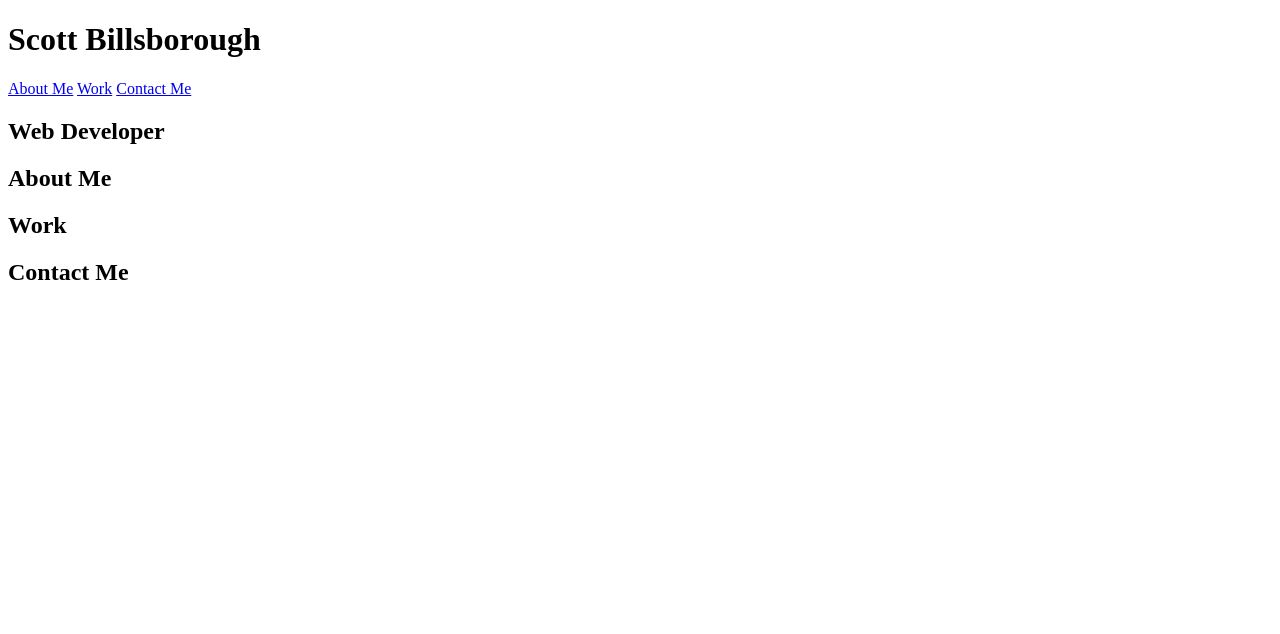
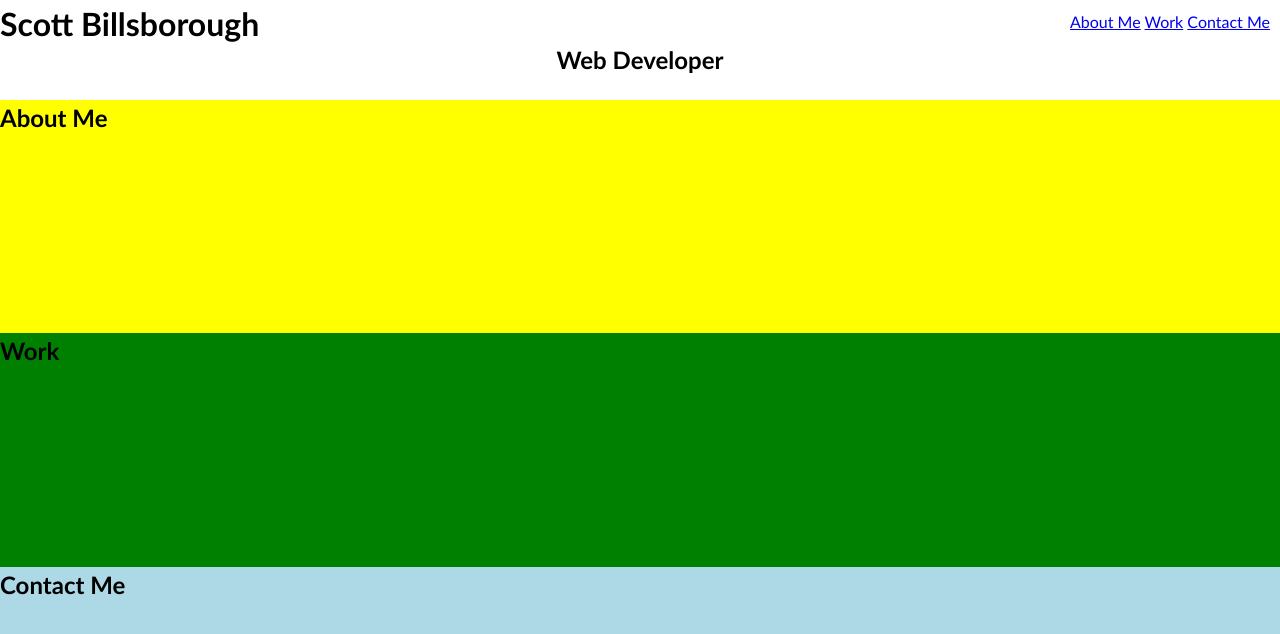
Before and after one commit to sbillsborough/portfolio-site, a plain HTML site: page index.html in a window 1280 px wide. Drawn offline with Linux system fonts and the light colour scheme; the site is published under a folder, as on GitHub Pages, so addresses that start at the root find nothing.

Commit message:
re-added the ./

```diff
--- a/index.html
+++ b/index.html
@@ -6,7 +6,7 @@
   <meta name="viewport" content="width=device-width, initial-scale=1.0">
   <meta http-equiv="X-UA-Compatible" content="ie=edge">
   <title>Scott Billsborough // Web Developer</title>
-  <link rel="stylesheet" href="/starter/css/style.css" />
+  <link rel="stylesheet" href="./starter/css/style.css" />
 </head>
 
 <body>
```
